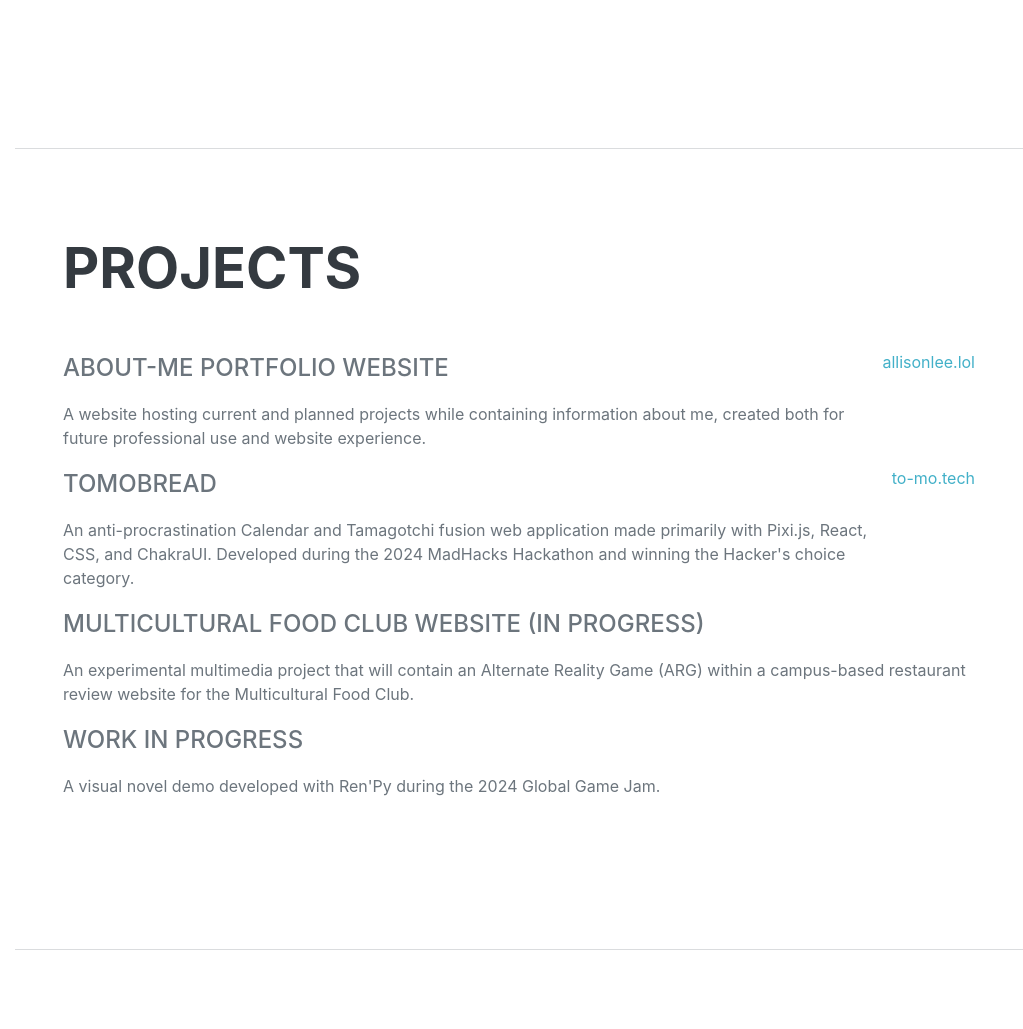
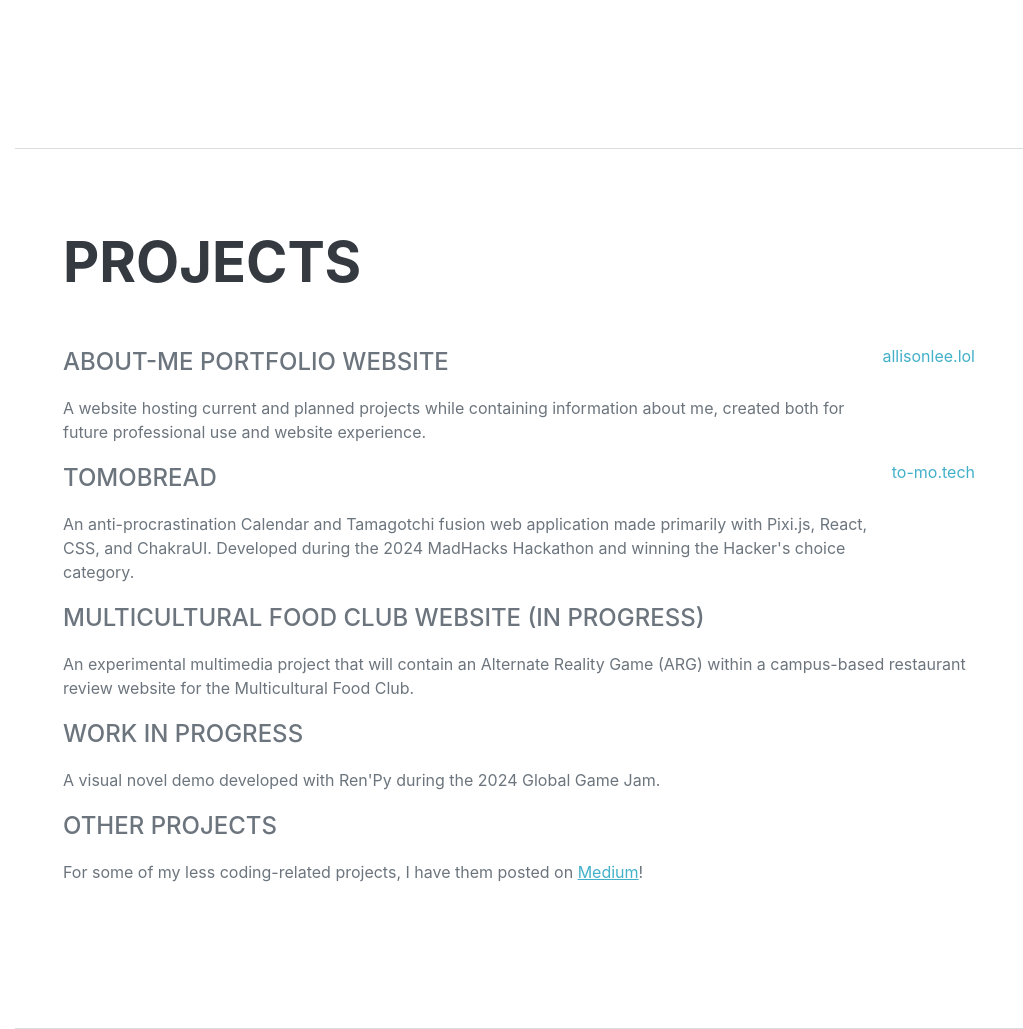
Before and after one commit to XiIinous/items, a Django app: page / in a window 1280 px wide. Shown: the part 4841-5870 px from the top of the page, without its empty margins (257-1280 px from the left). Before the commit the page ends 5791 px from the top, so only its background shows below. Run offline with Django 4.2, Linux system fonts and the light colour scheme; some libraries are stand-ins or nearby versions; some web fonts are replaced.

Commit message:
Medium link hell_world.html

```diff
--- a/hell_world/templates/hell_world.html
+++ b/hell_world/templates/hell_world.html
@@ -195,6 +195,8 @@
                                 <p>An experimental multimedia project that will contain an Alternate Reality Game (ARG) within a campus-based restaurant review website for the Multicultural Food Club.</p>
                                 <div class="subheading mb-3">Work In Progress</div>
                                 <p>A visual novel demo developed with Ren'Py during the 2024 Global Game Jam.</p>
+                                <div class="subheading mb-3">Other Projects</div>
+                                <p>For some of my less coding-related projects, I have them posted on <a href="https://medium.com/@lee03843">Medium</a>!</p>
                             </div>
                         </div>
                 </div>
```
